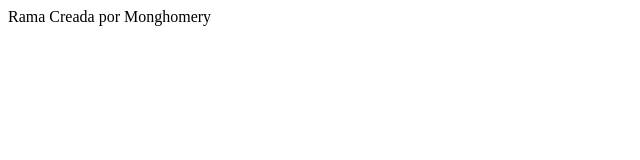
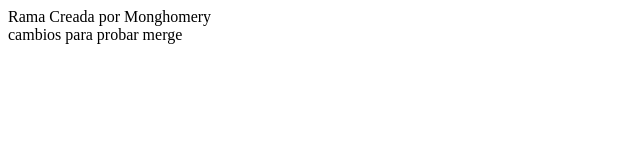
Before and after one commit to Monghomery1499/Primer-Repositorio-, a plain HTML site: page index.html in a window 1280 px wide. Shown: the whole page, without its empty margins (0-640 px from the left). Drawn offline with Linux system fonts and the light colour scheme.

Commit message:
cambios para hacer merge

```diff
--- a/index.html
+++ b/index.html
@@ -7,5 +7,6 @@
 </head>
 <body>
     <div>Rama Creada por Monghomery</div>
+    <div>cambios para probar merge</div>
 </body>
 </html>
```
